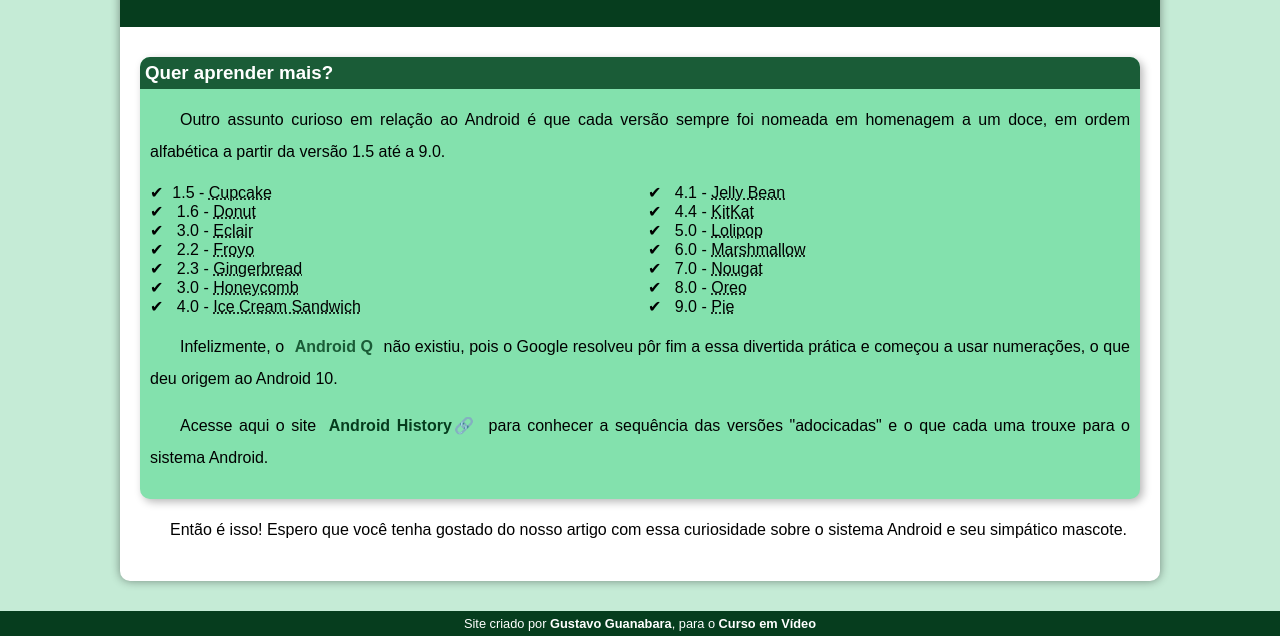
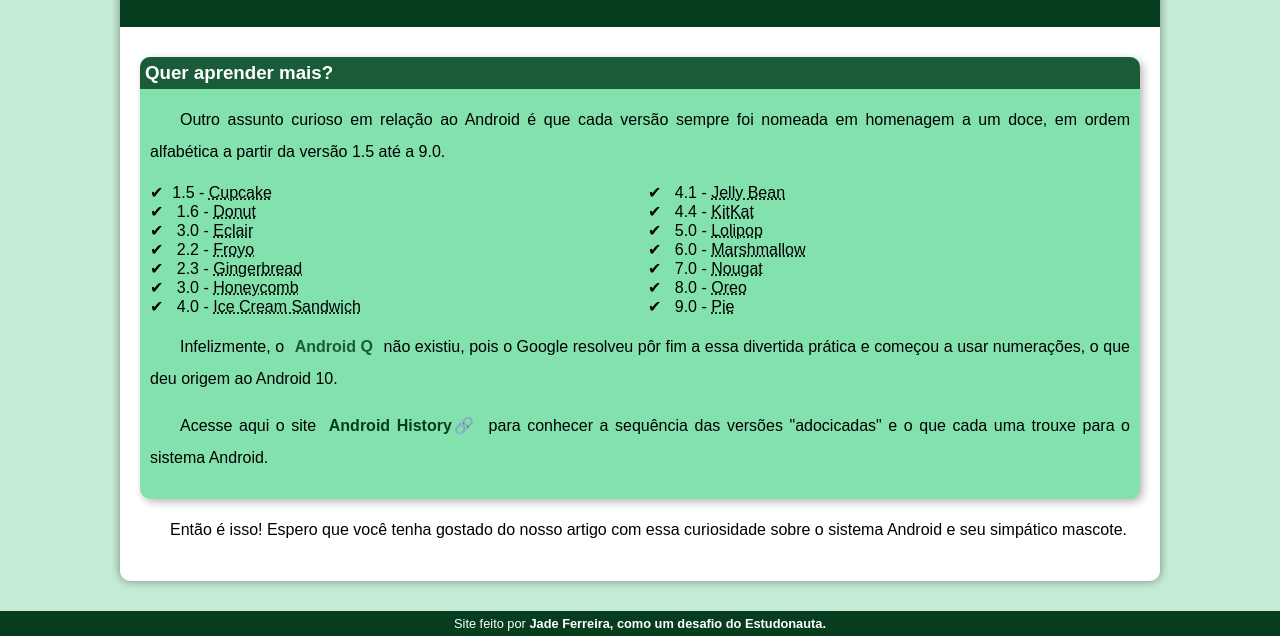
Before and after one commit to jadeferreira/projeto-android, a plain HTML site: page index.html in a window 1280 px wide. Shown: the part 2378-3014 px from the top of the page. Drawn offline with Linux system fonts and the light colour scheme.

Commit message:
Atualização rodapé

```diff
--- a/index.html
+++ b/index.html
@@ -114,7 +114,7 @@
         </article>
     </main>
     <footer>
-        <p>Site criado por <a href="https://github.com/GustavoGuanabara" target="_blank">Gustavo Guanabara</a>, para o <a href="https://www.cursoemvideo.com/" target="_blank">Curso em Vídeo</a></p>
+        <p>Site feito por <a href="#" target="_blank">Jade Ferreira</a><a href="https://www.cursoemvideo.com/" target="_blank">, como um desafio do Estudonauta.</a></p>
     </footer>
 
 
```
